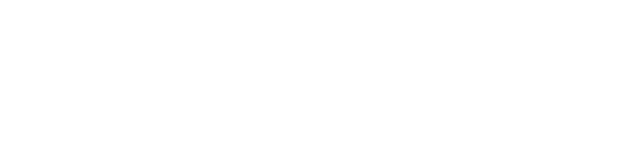
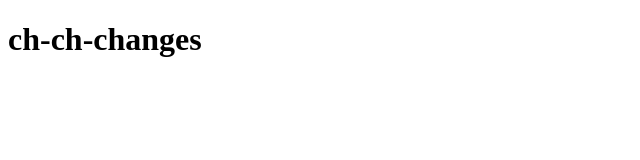
Before and after one commit to sharongordon/secondCodeChallenge, a plain HTML site: page index.html in a window 1280 px wide. Shown: the whole page, without its empty margins (0-640 px from the left). Drawn offline with Linux system fonts and the light colour scheme.

Commit message:
test changes

```diff
--- a/index.html
+++ b/index.html
@@ -4,6 +4,6 @@
 	<title>This is our group project</title>
 </head>
 <body>
-
+	<h1>ch-ch-changes</h1>
 </body>
 </html>
```
